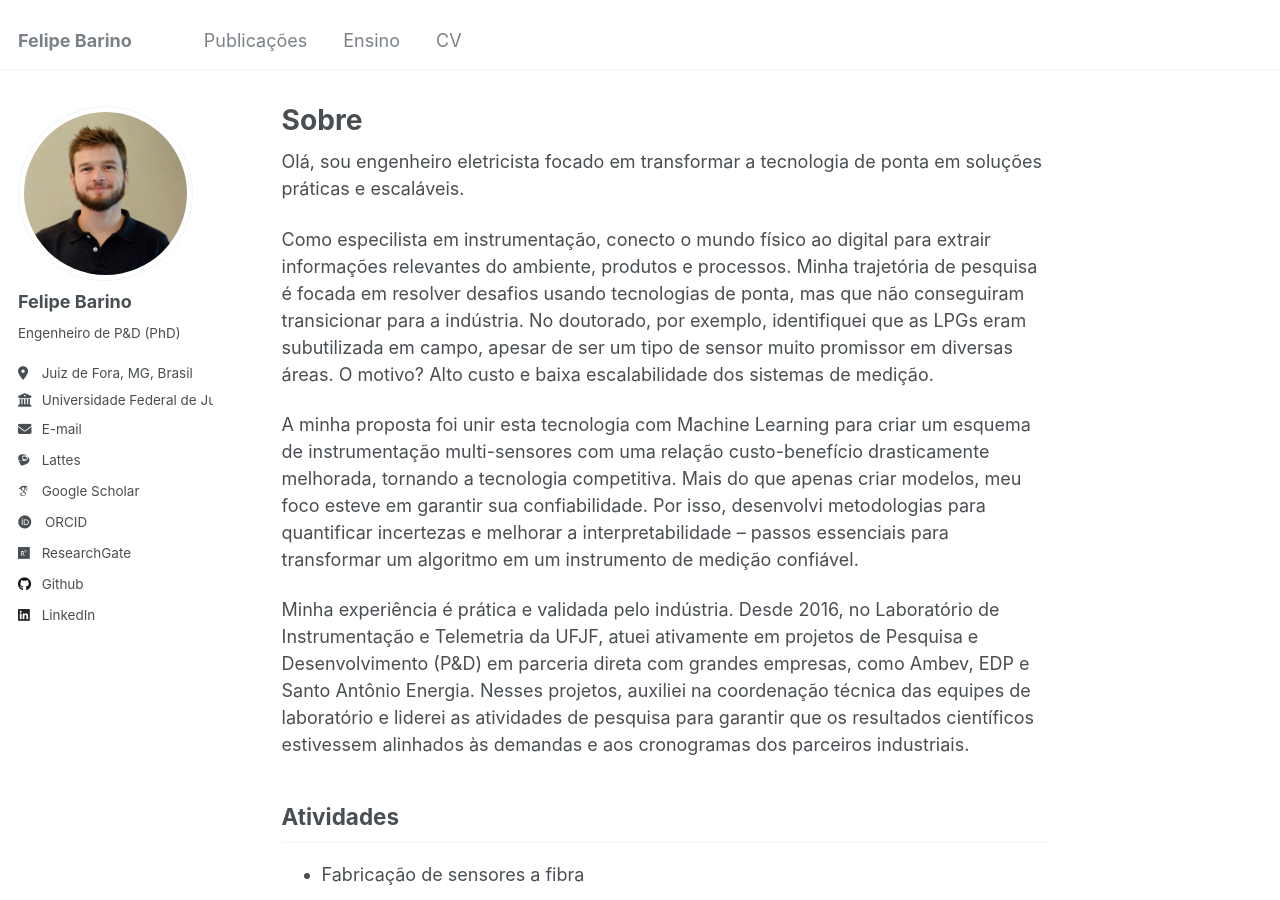
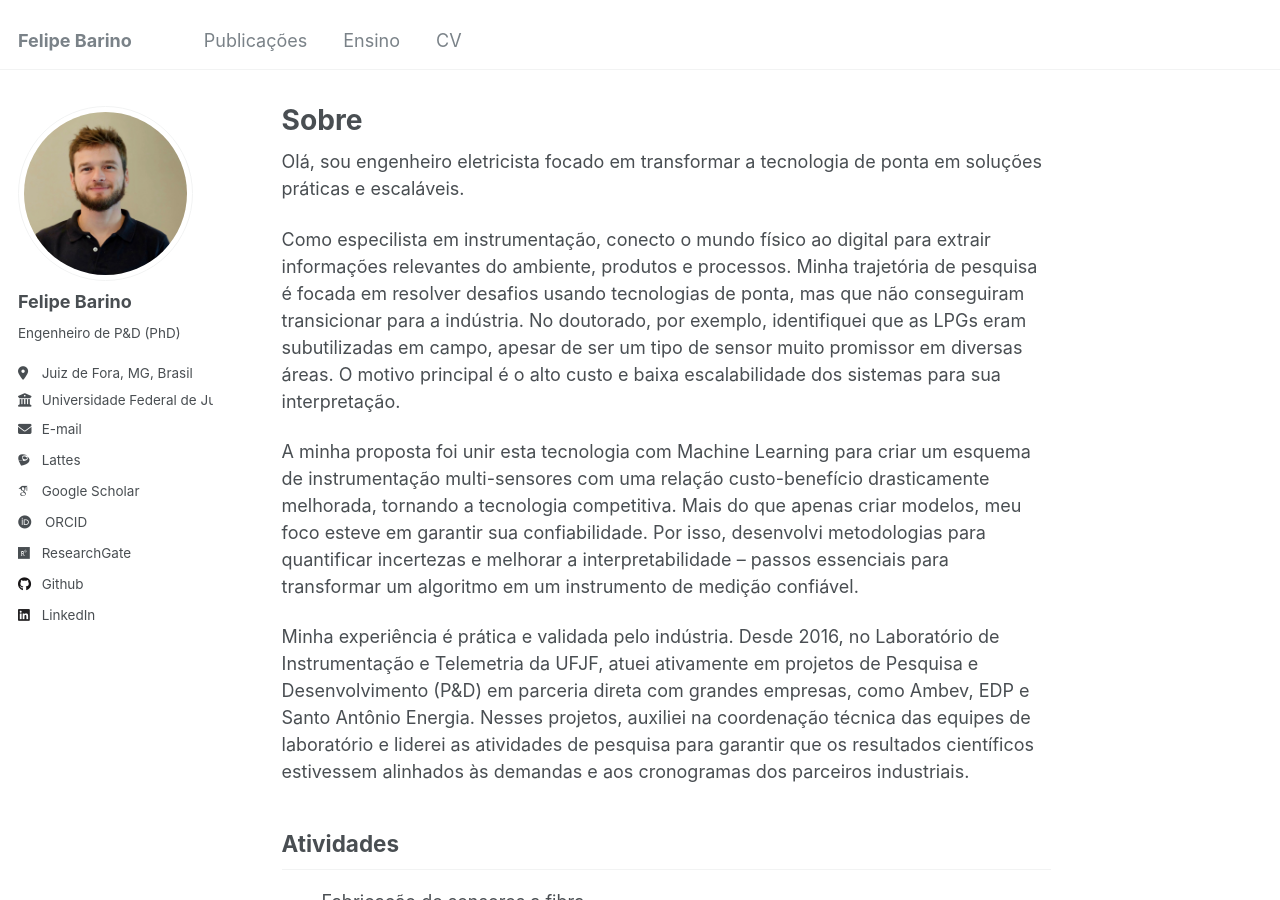
Before and after one commit to felipebarino/felipebarino.github.io, a Jekyll site: the page built from _pages/about.md, in a window 1280 px wide and 900 px high. Built offline with Jekyll 4.4.1, drawn with Linux system fonts in a browser that asks for light colours; some web fonts are replaced.

Commit message:
correções

```diff
--- a/_pages/about.md
+++ b/_pages/about.md
@@ -9,7 +9,7 @@ redirect_from:
 
 Olá, sou engenheiro eletricista focado em transformar a tecnologia de ponta em soluções práticas e escaláveis.
 
-Como especilista em instrumentação, conecto o mundo físico ao digital para extrair informações relevantes do ambiente, produtos e processos. Minha trajetória de pesquisa é focada em resolver desafios usando tecnologias de ponta, mas que não conseguiram transicionar para a indústria. No doutorado, por exemplo, identifiquei que as LPGs eram subutilizada em campo, apesar de ser um tipo de sensor muito promissor em diversas áreas. O motivo? Alto custo e baixa escalabilidade dos sistemas de medição.
+Como especilista em instrumentação, conecto o mundo físico ao digital para extrair informações relevantes do ambiente, produtos e processos. Minha trajetória de pesquisa é focada em resolver desafios usando tecnologias de ponta, mas que não conseguiram transicionar para a indústria. No doutorado, por exemplo, identifiquei que as LPGs eram subutilizadas em campo, apesar de ser um tipo de sensor muito promissor em diversas áreas. O motivo principal é o alto custo e baixa escalabilidade dos sistemas para sua interpretação.
 
 A minha proposta foi unir esta tecnologia com Machine Learning para criar um esquema de instrumentação multi-sensores com uma relação custo-benefício drasticamente melhorada, tornando a tecnologia competitiva. Mais do que apenas criar modelos, meu foco esteve em garantir sua confiabilidade. Por isso, desenvolvi metodologias para quantificar incertezas e melhorar a interpretabilidade – passos essenciais para transformar um algoritmo em um instrumento de medição confiável.
 
```
